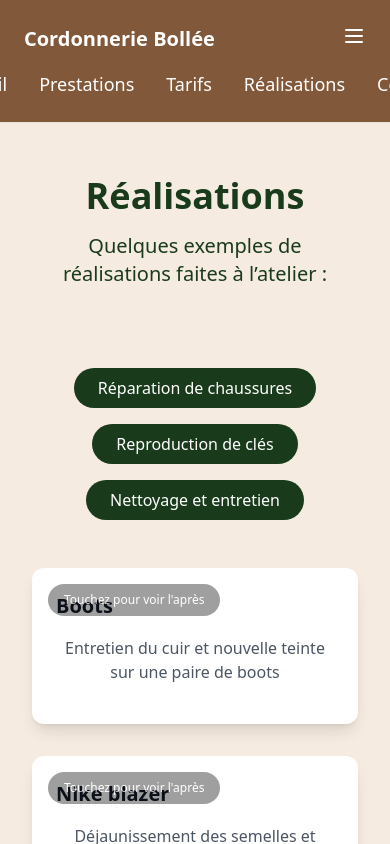
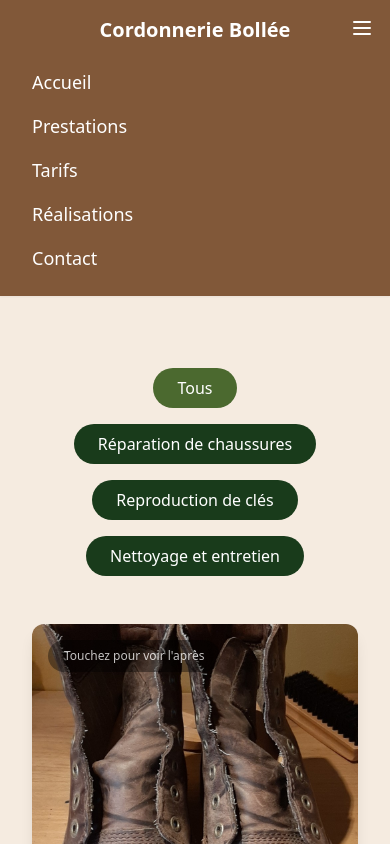
Before and after one commit to Nasquyk/CordonnerieBollee, a Nuxt app: page /realisation in a window 390 px wide. Both pictures are taken after a click on the button 354 px from the left and 36 px from the top of the page. Shown: the top 844 px of the page. Built offline with nearby package versions, Linux system fonts and the light colour scheme.

Commit message:
fix image mobile et navbar

```diff
--- a/components/Navbar.vue
+++ b/components/Navbar.vue
@@ -1,24 +1,28 @@
 <template>
-  <nav :class="['flex items-center justify-between transition-colors duration-300 flex-wrap p-6 fixed top-0 left-0 right-0 z-50 shadow-sm mb-4', bgColorClass]">
-    <NuxtLink to="/" :class="textColorClass" class="text-xl font-bold">
-      <!-- <img src="/logo.png" alt="Logo" class="h-8" /> -->
-      Cordonnerie Bollée
-    </NuxtLink>
-    <div class="block lg:hidden">
-      <button @click="toggleMenu" class="text-white focus:outline-none">
+  <nav :class="['fixed top-0 left-0 right-0 z-50 shadow-sm transition-colors duration-300 p-4', bgColorClass]">
+    <div class="container mx-auto flex items-center justify-center lg:justify-between">
+      <!-- Logo (visible uniquement sur PC) -->
+      <div class="hidden lg:block">
+        <NuxtLink to="/" class="text-xl font-bold" :class="textColorClass">
+          Cordonnerie Bollée
+        </NuxtLink>
+      </div>
+
+      <!-- Bouton du menu mobile -->
+      <button @click="toggleMenu" class="lg:hidden absolute top-4 right-4 text-white focus:outline-none">
         <svg class="h-6 w-6" fill="none" stroke="currentColor" viewBox="0 0 24 24" xmlns="http://www.w3.org/2000/svg">
           <path stroke-linecap="round" stroke-linejoin="round" stroke-width="2" d="M4 6h16M4 12h16M4 18h16"></path>
         </svg>
       </button>
-    </div>
-    <div :class="['w-full block flex-grow lg:flex lg:items-center lg:w-auto', { 'hidden': !isMenuOpen && 'lg:hidden' }]">
-      <div class="text-lg lg:flex-grow flex justify-center space-x-8">
+
+      <!-- Menu -->
+      <div :class="['lg:flex lg:items-center lg:space-x-8', isMenuOpen ? 'block' : 'hidden', 'w-full lg:w-auto text-lg mt-4 lg:mt-0 flex flex-col lg:flex-row items-center']">
         <NuxtLink
           v-for="item in menuItems"
           :key="item.path"
           :to="item.path"
+          class="block lg:inline-block py-2 px-4 rounded-lg transition-colors hover:bg-brown-200"
           :class="textColorClass"
-          class="block mt-4 lg:inline-block lg:mt-0 hover:text-brown-600"
           @click="closeMenu"
         >
           {{ item.name }}
@@ -30,18 +34,12 @@
 
 <script setup lang="ts">
 import { ref, onMounted, onUnmounted, watch } from 'vue'
-import { useRoute, useRouter } from 'vue-router'
+import { useRoute } from 'vue-router'
 import { handleScroll } from '@/utils/scroll'
 
 const props = defineProps({
-  bgColor: {
-    type: String,
-    default: 'bg-brown'
-  },
-  defaultTextColor: {
-    type: String,
-    default: 'text-white'
-  }
+  bgColor: { type: String, default: 'bg-brown' },
+  defaultTextColor: { type: String, default: 'text-white' }
 })
 
 const menuItems = [
@@ -53,12 +51,10 @@ const menuItems = [
 ]
 
 const route = useRoute()
-const router = useRouter()
 const isIndexPage = ref(route.path === '/')
-
+const isMenuOpen = ref(false)
 const bgColorClass = ref(isIndexPage.value ? 'bg-transparent' : props.bgColor)
 const textColorClass = ref(isIndexPage.value ? 'text-white' : props.defaultTextColor)
-const isMenuOpen = ref(false)
 
 const toggleMenu = () => {
   isMenuOpen.value = !isMenuOpen.value
@@ -77,7 +73,7 @@ const onScroll = () => {
 onMounted(() => {
   if (isIndexPage.value) {
     window.addEventListener('scroll', onScroll)
-    onScroll() // Initial call to set the correct color on load
+    onScroll()
   }
 })
 
@@ -97,6 +93,22 @@ watch(route, (newRoute) => {
   } else {
     window.removeEventListener('scroll', onScroll)
   }
-  window.scrollTo(0, 0) // Scroll to top on route change
+  window.scrollTo(0, 0)
 })
 </script>
+
+<style scoped>
+@media (max-width: 1024px) {
+  nav div {
+    display: flex;
+    flex-direction: column;
+    align-items: center;
+  }
+  .lg\:flex {
+    display: none;
+  }
+  .block {
+    display: block;
+  }
+}
+</style>
--- a/pages/realisation.vue
+++ b/pages/realisation.vue
@@ -3,11 +3,11 @@
     <div class="bg-gradient-to-r from-brown-700 to-brown-900 py-20">
       <div class="container mx-auto px-4 text-center">
         <h2 class="text-4xl font-bold mb-4">Réalisations</h2>
-      <p class="text-xl">Quelques exemples de réalisations faites à l’atelier : </p>
+        <p class="text-xl">Quelques exemples de réalisations faites à l'atelier : </p>
       </div>
     </div>
 
-  <section id="realisations" >
+    <section id="realisations">
       <div class="container mx-auto px-4">
         <div class="flex flex-wrap gap-4 mb-12 justify-center">
           <button
@@ -26,28 +26,35 @@
             v-for="(work, index) in filteredWorks"
             :key="index"
             class="bg-white rounded-xl shadow-lg overflow-hidden flex flex-col"
-          :class="work.category === 'Reproduction de clés' ? 'max-h-[600px]' : 'max-h-[800px]'"
           >
             <div
-            class="relative h-auto"
-            :class="work.category === 'Reproduction de clés' ? 'md:h-[600px]' : 'md:h-[800px]'"
-            @mouseenter="work.showBefore = true"
-            @mouseleave="work.showBefore = false"
+              class="relative w-full"
+              :style="{
+                height: getImageHeight(work.category)
+              }"
               @click="toggleBeforeAfter(work)"
             >
               <img
                 :src="work.beforeImage"
                 :alt="work.title + ' avant'"
-              class="absolute inset-0 w-full h-full object-cover transition-opacity duration-300"
-              :class="{ 'opacity-100': !work.showBefore, 'opacity-0': work.showBefore }"
-              :style="work.category === 'Reproduction de clés' ? 'object-fit: contain;' : ''"
+                class="absolute inset-0 w-full h-full transition-opacity duration-300"
+                :class="{
+                  'opacity-100': !work.showBefore,
+                  'opacity-0': work.showBefore,
+                  'object-contain': work.category === 'Reproduction de clés',
+                  'object-cover': work.category !== 'Reproduction de clés'
+                }"
               >
               <img
                 :src="work.afterImage"
                 :alt="work.title + ' après'"
-              class="absolute inset-0 w-full h-full object-cover transition-opacity duration-300"
-              :class="{ 'opacity-0': !work.showBefore, 'opacity-100': work.showBefore }"
-              :style="work.category === 'Reproduction de clés' ? 'object-fit: contain;' : ''"
+                class="absolute inset-0 w-full h-full transition-opacity duration-300"
+                :class="{
+                  'opacity-0': !work.showBefore,
+                  'opacity-100': work.showBefore,
+                  'object-contain': work.category === 'Reproduction de clés',
+                  'object-cover': work.category !== 'Reproduction de clés'
+                }"
               >
               <div
                 v-if="work.category !== 'Reproduction de clés'"
@@ -60,16 +67,12 @@
                 class="absolute top-4 left-4 bg-black bg-opacity-50 text-white px-4 py-2 rounded-full text-xs opacity-75"
               >
                 <span class="hidden md:inline">{{ work.showBefore ? "Relâchez pour voir l'avant" : "Survolez pour voir l'après" }}</span>
-              <span class="md:hidden">{{ work.showBefore ? "Relâchez pour voir l'avant" : "Touchez pour voir l'après" }}</span>
+                <span class="md:hidden">Touchez pour voir {{ work.showBefore ? "l'avant" : "l'après" }}</span>
               </div>
             </div>
             <div class="p-6 flex-shrink-0">
               <div class="flex justify-between items-start mb-4">
                 <h3 class="text-xl font-bold text-gray-900">{{ work.title }}</h3>
-             <!-- <span class="text-sm text-brown-600 bg-brown-100 px-3 py-1 rounded-full">
-                {{ work.category }}
-              </span>
-            --->
               </div>
               <p class="text-gray-600 mb-4">{{ work.description }}</p>
             </div>
@@ -86,7 +89,7 @@ export default {
   data() {
     return {
       selectedCategory: 'Tous',
-      categories: ['Réparation de chaussures', 'Reproduction de clés','Nettoyage et entretien'],
+      categories: ['Tous', 'Réparation de chaussures', 'Reproduction de clés', 'Nettoyage et entretien'],
       works: [
         {
           title: 'Boots',
@@ -119,8 +122,7 @@ export default {
           afterImage: '/img/Reproduction_resized.jpg',
           category: 'Reproduction de clés',
           showBefore: false
-        },
-        // Ajoutez d'autres objets work ici si nécessaire
+        }
       ]
     }
   },
@@ -135,23 +137,31 @@ export default {
   methods: {
     toggleBeforeAfter(work) {
       work.showBefore = !work.showBefore;
+    },
+    getImageHeight(category) {
+      // Sur mobile (vérifie si la fenêtre fait moins de 768px)
+      if (window.innerWidth < 768) {
+        return '400px';
       }
+
+      // Sur PC
+      if (category === 'Reproduction de clés') {
+        return '300px';
+      }
+      return '600px'; // Images plus grandes pour les autres catégories sur PC
+    }
+  },
+  mounted() {
+    // Ajouter un listener pour mettre à jour les hauteurs lors du redimensionnement
+    window.addEventListener('resize', () => {
+      this.$forceUpdate();
+    });
+  },
+  beforeDestroy() {
+    // Nettoyer le listener
+    window.removeEventListener('resize', () => {
+      this.$forceUpdate();
+    });
   }
 }
 </script>
-
-<style scoped>
-@media (hover: hover) and (pointer: fine) {
-  /* Styles pour les appareils avec hover */
-  .group:hover .group-hover\:opacity-100 {
-    opacity: 1;
-  }
-}
-
-@media (hover: none) and (pointer: coarse) {
-  /* Styles pour les appareils tactiles */
-  .group:active .group-hover\:opacity-100 {
-    opacity: 1;
-  }
-}
-</style>
```
Lines whose indentation alone changed are shown as unchanged.
